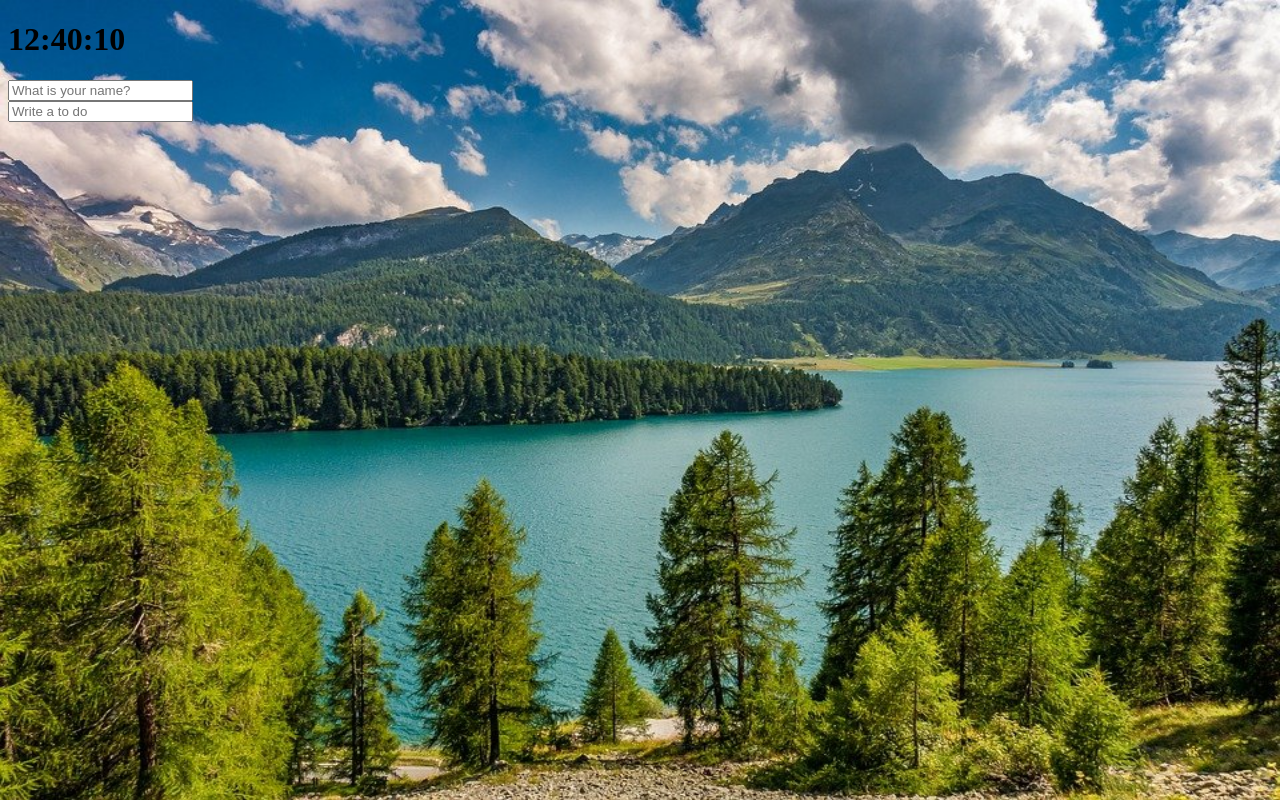
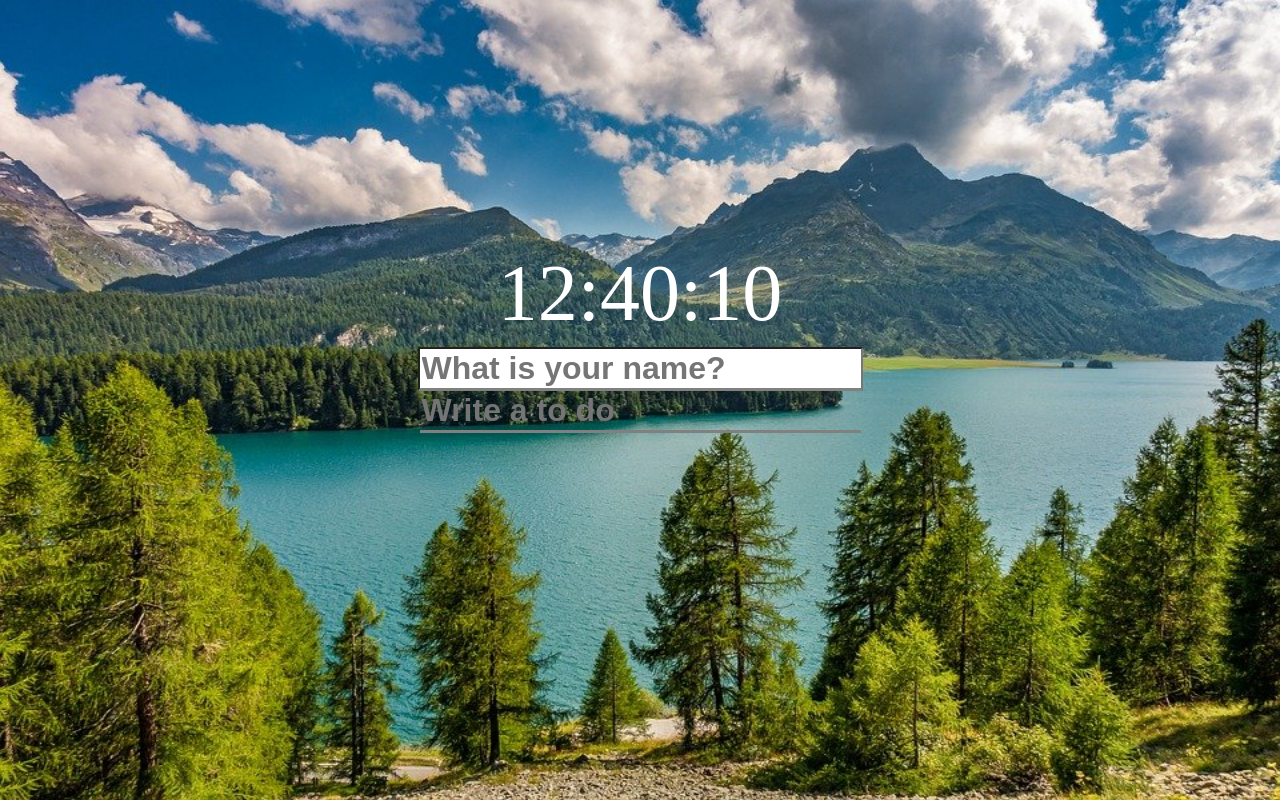
Before and after one commit to leedokchidok19/clone-vanillaJs-todoList, a plain HTML site: page index.html in a window 1280 px wide. Drawn offline with Linux system fonts and the light colour scheme.

Commit message:
custom
self custom
CSS : BEM

```diff
--- a/clock.js
+++ b/clock.js
@@ -1,19 +1,20 @@
-const clockContainer = document.querySelector('.js-clock');
-const clockTitle = clockContainer.querySelector('h1');
+const clockContainer = document.querySelector('.clock');
+const clockTitle = clockContainer.querySelector('.clock__on');
 
 function getTime() {
-  const date = new Date();
-  const minutes = date.getMinutes();
-  const hours = date.getHours();
-  const seconds = date.getSeconds();
-  clockTitle.innerText = `${hours < 10 ? `0${hours}` : hours}:${
-    minutes < 10 ? `0${minutes}` : minutes
-  }:${seconds < 10 ? `0${seconds}` : seconds}`;
-}
+    const date = new Date();
+    const hours = date.getHours();
+    const minutes = date.getMinutes();
+    const seconds = date.getSeconds();
+
+    clockTitle.innerText = `${hours < 10 ? `0${hours}` : hours
+                        }:${minutes < 10 ? `0${minutes}` : minutes
+                        }:${seconds < 10 ? `0${seconds}` : seconds}`;
+}//getTime
 
 function init() {
   getTime();
   setInterval(getTime, 1000);
-}
+}//init
 
 init();
--- a/greeting.js
+++ b/greeting.js
@@ -1,9 +1,9 @@
-const form = document.querySelector('.js-form'),
-  input = form.querySelector('input'),
-  greeting = document.querySelector('.js-greetings');
+const form = document.querySelector('.greetings__name');
+const input = form.querySelector('.greetings__input');
+const greeting = document.querySelector('.greetings__message');
 
-const USER_LS = 'currentUser',
-  SHOWING_CN = 'showing';
+const USER_LS = 'currentUser';
+const SHOWING_CN = 'showing';
 
 function saveName(text) {
     localStorage.setItem(USER_LS, text);
@@ -14,30 +14,31 @@ function handleSubmit(event) {
     const currentValue = input.value;
     paintGreeting(currentValue);
     saveName(currentValue);
-}
+}//handleSubmit
 
 function askForName() {
     form.classList.add(SHOWING_CN);
     form.addEventListener('submit', handleSubmit);
-}
+}//askForName
 
 function paintGreeting(text) {
     form.classList.remove(SHOWING_CN);
     greeting.classList.add(SHOWING_CN);
     greeting.innerText = `Hello ${text}`;
-}
+}//paintGreeting
 
 function loadName() {
     const currentUser = localStorage.getItem(USER_LS);
+
     if (currentUser === null) {
         askForName();
     } else {
         paintGreeting(currentUser);
     }
-}
+}//loadName
 
 function init() {
     loadName();
-}
+}//init
 
 init();
--- a/index.css
+++ /dev/null
@@ -1,47 +0,0 @@
-:root {
-    --color-black: black;
-    --color-gray: gray;
-}
-
-body {
-  background-color: var(--color-black);
-}
-
-.btn {
-  cursor: pointer;
-}
-body {
-  color: var(--color-black);
-}
-
-.clicked {
-  color: var(--color-gray);
-}
-
-.form,
-.greetings {
-  display: none;
-}
-
-.showing {
-  display: block;
-}
-
-@keyframes fadeIn {
-  from {
-    opacity: 0;
-  }
-  to {
-    opacity: 1;
-  }
-}
-
-.bgImage {
-  position: absolute;
-  top: 0;
-  left: 0;
-  width: 100%;
-  height: 100%;
-  z-index: -1;
-  animation: fadeIn 0.5s linear;
-}
--- a/index.html
+++ b/index.html
@@ -1,33 +1,52 @@
 <!DOCTYPE html>
-<html>
+<html lang="en">
 <head>
+    <meta charset="UTF-8">
     <title>TodoList</title>
-    <link href="index.css" rel="stylesheet"/>
+    <link href="style.css" rel="stylesheet"/>
 </head>
 <body>
 
-    <div class="js-clock">
-        <h1>00:00</h1>
+    <section class="container">
+        <!--clock-->
+        <div class="clock">
+            <div class="clock__on">00:00<!--시계--></div>
         </div>
+        <!--clock-->
 
-    <form class="js-form form">
-        <input type="text" placeholder="What is your name?" />
+        <!--weather-->
+        <div class="text-center">
+            <span class="weather"></span>
+        </div>
+        <!--weather-->
+
+        <!--greetings-->
+        <form class="greetings__name greetings text-center">
+            <input type="text" class="greetings__input backgroun-none"
+                    placeholder="What is your name?">
+        </form>
+        <div class="greetings__message greetings"></div>
+        <!--greetings-->
+
+        <!--todo-->
+        <form class="todo__form text-center">
+            <input type="text" class="todo_input background-none"
+                    placeholder="Write a to do">
         </form>
 
-    <h4 class="js-greetings greetings"></h4>
-    <form class="js-toDoForm">
-        <input type="text" placeholder="Write a to do" />
-    </form>
+        <div class="todo__list">
+            <ul class="todo__ul">
+            </ul>
+        </div>
+        <!--todo-->
 
-    <ul class="js-toDoList">
-    </ul>
+    </section>
 
-    <span class="js-weather"></span>
+    <script src="bg.js"></script>
+    <script src="weather.js"></script>
     <script src="clock.js"></script>
     <script src="greeting.js"></script>
     <script src="todo.js"></script>
-    <script src="bg.js"></script>
-    <script src="weather.js"></script>
 
 </body>
 </html>
--- /dev/null
+++ b/style.css
@@ -0,0 +1,104 @@
+/*root*/
+:root {
+    --color-black: black;
+    --color-gray: gray;
+    --color-white: white;
+}
+/*root*/
+
+/*common*/
+body {
+    background-color: var(--color-black);
+    color: var(--color-white);
+}
+
+input[type=text] {
+    border-bottom: 3px solid gray !important;
+    outline: none;
+    font-size: 2rem;
+    font-weight: bold;
+    color: var(--color-white);
+}
+
+.text-center {
+    text-align: center;
+}
+
+.background-none {
+    background: transparent;
+    border: none;
+}
+/*common*/
+
+.container {
+    display: flex;
+    flex-flow: column;
+    justify-content: center;
+    width: 100%;
+}
+
+/*clock*/
+.clock {
+    margin: 30vh auto 1vh;
+    position: relative;
+}
+
+.clock__on {
+    font-size: 5rem;
+}
+/*clock*/
+/*weather*/
+/*weather*/
+/*greetings*/
+.greetings__message {
+    margin: auto;
+    font-size: 2rem;
+}
+
+.btn {
+  cursor: pointer;
+}
+.clicked {
+  color: var(--color-gray);
+}
+
+.greetings {
+  display: none;
+}
+
+.showing {
+  display: block;
+}
+/*greetings*/
+/*todo*/
+.todo__list {
+    margin: 0 auto;
+    width: 50vw;
+}
+
+.todo__ul {
+    list-style: none;
+    padding: 0 5vw;
+    font-size: 1.25rem;
+}
+/*todo*/
+/*background*/
+@keyframes fadeIn {
+  from {
+    opacity: 0;
+  }
+  to {
+    opacity: 1;
+  }
+}
+
+.bgImage {
+  position: absolute;
+  top: 0;
+  left: 0;
+  width: 100%;
+  height: 100%;
+  z-index: -1;
+  animation: fadeIn 0.5s linear;
+}
+/*background*/
--- a/todo.js
+++ b/todo.js
@@ -1,66 +1,76 @@
-const toDoForm = document.querySelector('.js-toDoForm'),
-  toDoInput = toDoForm.querySelector('input'),
-  toDoList = document.querySelector('.js-toDoList');
-
-const TODOS_LS = 'toDos';
+const toDoForm = document.querySelector('.todo__form');
+const toDoInput = toDoForm.querySelector('.todo_input');
+const toDoList = document.querySelector('.todo__ul');
+const TODOS_LS = 'todos';
 
 let toDos = [];
 
 function deleteToDo(event) {
     const btn = event.target;
     const li = btn.parentNode;
+
     toDoList.removeChild(li);
     const cleanToDos = toDos.filter(function(toDo) {
         return toDo.id !== parseInt(li.id);
     });
+
     toDos = cleanToDos;
     saveToDos();
-}
+}//deleteToDo
 
 function saveToDos() {
     localStorage.setItem(TODOS_LS, JSON.stringify(toDos));
-}
+}//saveToDos
 
 function paintToDo(text) {
     const li = document.createElement('li');
     const delBtn = document.createElement('button');
     const span = document.createElement('span');
     const newId = toDos.length + 1;
+
     delBtn.innerText = '❌';
+    delBtn.classList.add('background-none');
     delBtn.addEventListener('click', deleteToDo);
+
     span.innerText = text;
+
     li.appendChild(delBtn);
     li.appendChild(span);
     li.id = newId;
+
     toDoList.appendChild(li);
+
     const toDoObj = {
         text: text,
         id: newId
     };
+
     toDos.push(toDoObj);
     saveToDos();
-}
+}//paintToDo
 
 function handleSubmit(event) {
     event.preventDefault();
     const currentValue = toDoInput.value;
+
     paintToDo(currentValue);
     toDoInput.value = '';
-}
+}//handleSubmit
 
 function loadToDos() {
     const loadedToDos = localStorage.getItem(TODOS_LS);
+
     if (loadedToDos !== null) {
         const parsedToDos = JSON.parse(loadedToDos);
         parsedToDos.forEach(function(toDo) {
             paintToDo(toDo.text);
         });
     }
-}
+}//loadToDos
 
 function init() {
     loadToDos();
     toDoForm.addEventListener('submit', handleSubmit);
-}
+}//init
 
 init();
--- a/weather.js
+++ b/weather.js
@@ -1,6 +1,6 @@
-const weather = document.querySelector('.js-weather');
+const weather = document.querySelector('.weather');
 
-const API_KEY = 'your APIKEY';
+const API_KEY = null;
 const COORDS = 'coords';
 
 function getWeather(lat, lng) {
@@ -9,17 +9,16 @@ fetch(`https://api.openweathermap.org/data/2.5/weather?lat=${lat}&lon=${lng}&app
             return response.json();
             })
         .then(function(json){
-  console.log(json);
+            //console.log(json);
             const temperature = json.main.temp;
             const place = json.name;
             weather.innerText = `${temperature} @ ${place}`;
             });
-
-}
+}//getWeather
 
 function saveCoords(coordsObj) {
     localStorage.setItem(COORDS, JSON.stringify(coordsObj));
-}
+}//saveCoords
 
 function handleGeoSucces(position) {
     const latitude = position.coords.latitude;
@@ -28,18 +27,20 @@ function handleGeoSucces(position) {
         latitude, //== latitude : latitude,
         longitude //== longitude : longitude
     }
+
     saveCoords(coordsObj);
     getWeather(latitude, longitude);
-}
+}//handleGeoSucces
 
 function handleGeoError() {
-  console.log('Cant access geo location');
+    //console.log('Cant access geo location');
+    alert('Cant access geo location');
 }
 
 //location API
 function askForCoords() {
     navigator.geolocation.getCurrentPosition(handleGeoSucces, handleGeoError);
-}
+}//askForCoords
 
 function loadCoords() {
     const loadedCoords = localStorage.getItem(COORDS);
@@ -50,10 +51,14 @@ function loadCoords() {
         const parseCoords = JSON.parse(loadedCoords);
         getWeather(parseCoords.latitude, parseCoords.longitude);
     }
+}//loadCoords
+
+function init() {
+    if (API_KEY == null) {
+        return alert('API KEY 보호 문제로 날씨 정보는 제공하지 않고 있습니다.');
     }
 
-function init() {
     loadCoords();
-}
+}//init
 
 init();
```
Also changed, not shown: 1 other file. Lines whose indentation alone changed are shown as unchanged.
